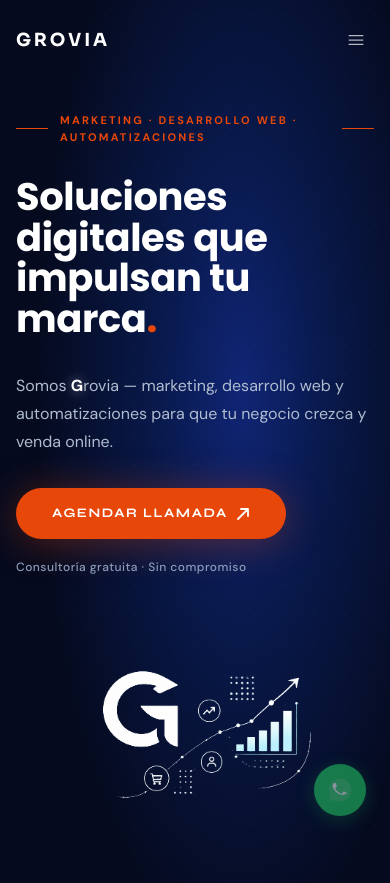
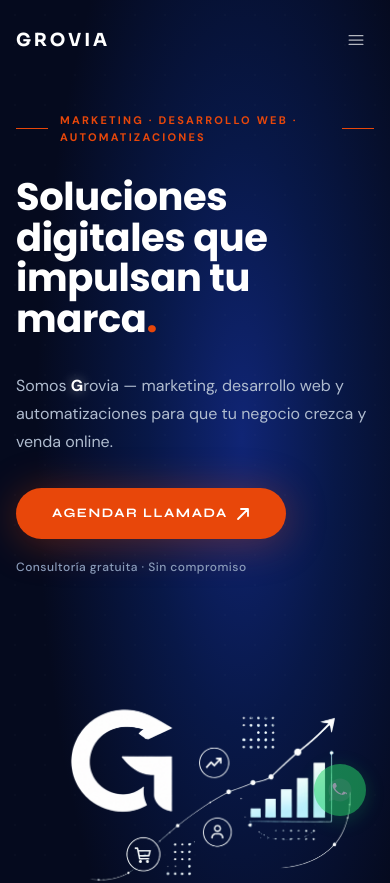
Before and after one commit to martiyaquinta/estudio-nomade, a Next.js app: page / in a window 390 px wide. Shown: the top 883 px of the page. Built offline with nearby package versions, Linux system fonts and the light colour scheme.

Commit message:
feat: agrandar imagen hero en mobile
Co-Authored-By: Claude Sonnet 4.6 <noreply@anthropic.com>

```diff
--- a/components/Hero.tsx
+++ b/components/Hero.tsx
@@ -83,12 +83,13 @@ export default function Hero() {
           </div>
 
           {/* ══ MOBILE — imagen compacta ═══════════════════════ */}
-          <div className="lg:hidden w-full relative" style={{ height: "220px" }}>
+          <div className="lg:hidden w-full relative" style={{ height: "340px" }}>
             <Image
               src="/sinfondo.png"
               alt="Grovia"
               fill
-              className="object-contain p-6"
+              className="object-contain"
+              style={{ transform: "scale(1.15)" }}
             />
           </div>
 
```
